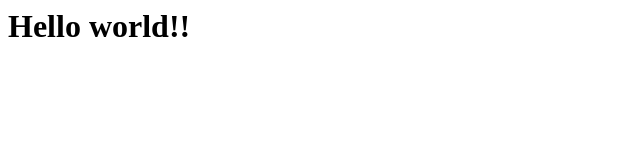
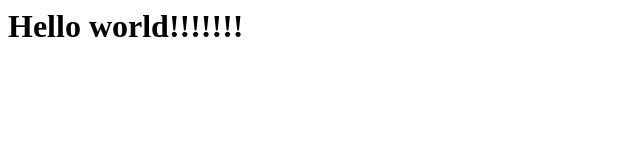
Before and after one commit to kuldeep-surendra/dcos-demo, a plain HTML site: page index.html in a window 1280 px wide. Shown: the full height of the page, 0-640 px from the left. Drawn offline with Linux system fonts and the light colour scheme.

Commit message:
index changes

```diff
--- a/index.html
+++ b/index.html
@@ -1,5 +1,5 @@
 <html>
     <body>
-    <h1> Hello world!! </h1>
+    <h1> Hello world!!!!!!! </h1>
     </body>
 </html>
```
